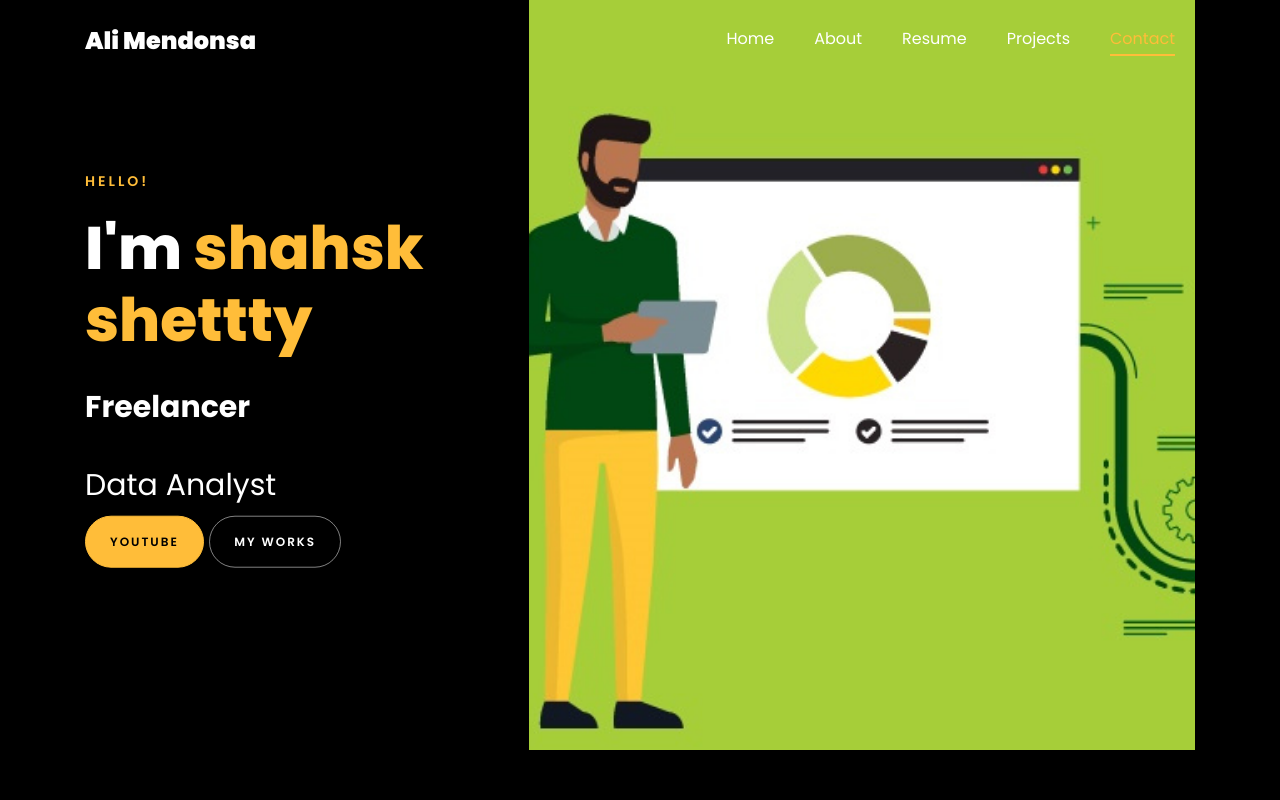
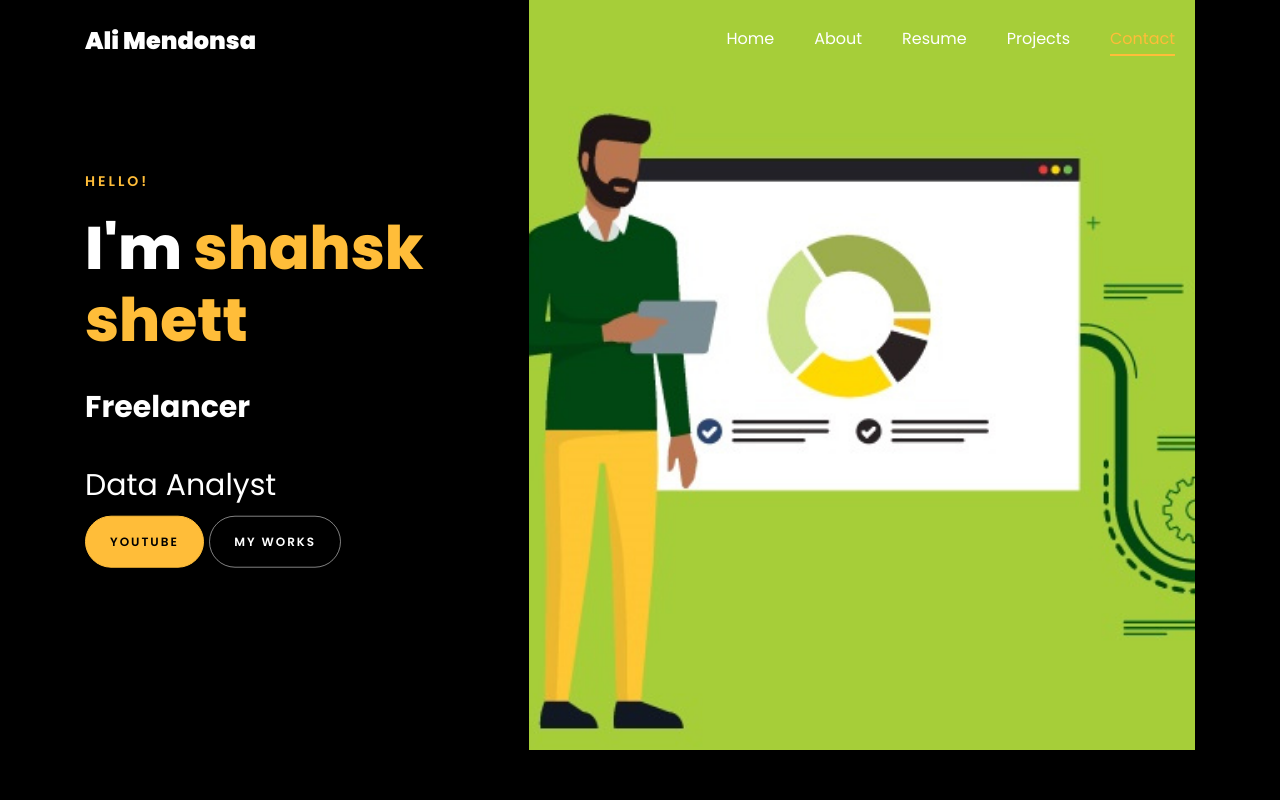
Before and after one commit to Alister-Mendonsa/Alister-Mendonsa.github.io, a plain HTML site: page index.html in a window 1280 px wide. Shown: the top 800 px of the page. Drawn offline with Linux system fonts and the light colour scheme; files whose address does not match are found by name.

Commit message:
yesssssss

```diff
--- a/index.html
+++ b/index.html
@@ -147,7 +147,7 @@
 		          <div class="one-forth d-flex  align-items-center ftco-animate" data-scrollax=" properties: { translateY: '70%' }">
 		          	<div class="text">
 		          		<span class="subheading">Hello!</span>
-			            <h1 class="mb-4 mt-3">I'm <span>shahsk shettty</span></h1>
+			            <h1 class="mb-4 mt-3">I'm <span>shahsk shett</span></h1>
 
 						<!-- Element to contain animated typing -->
 						<span id="typing-animation"></span>
```
